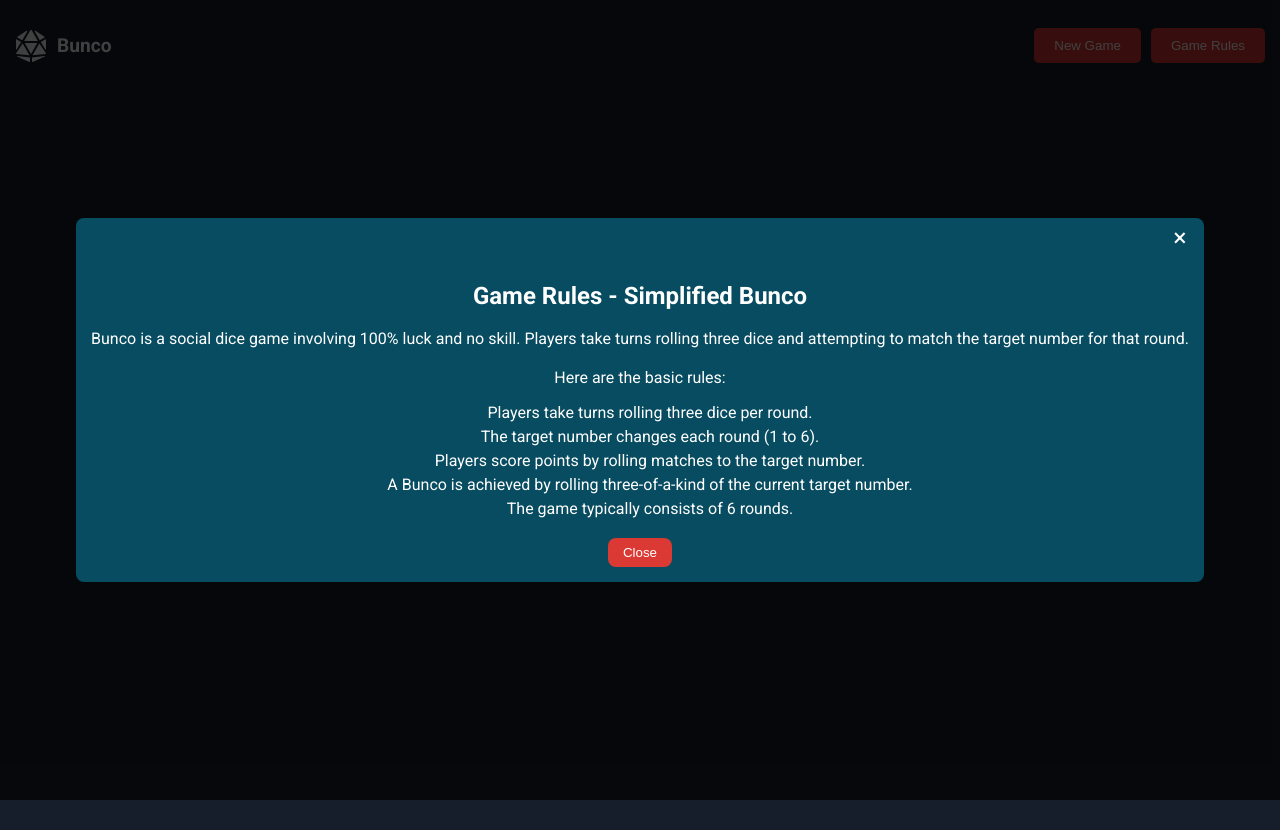
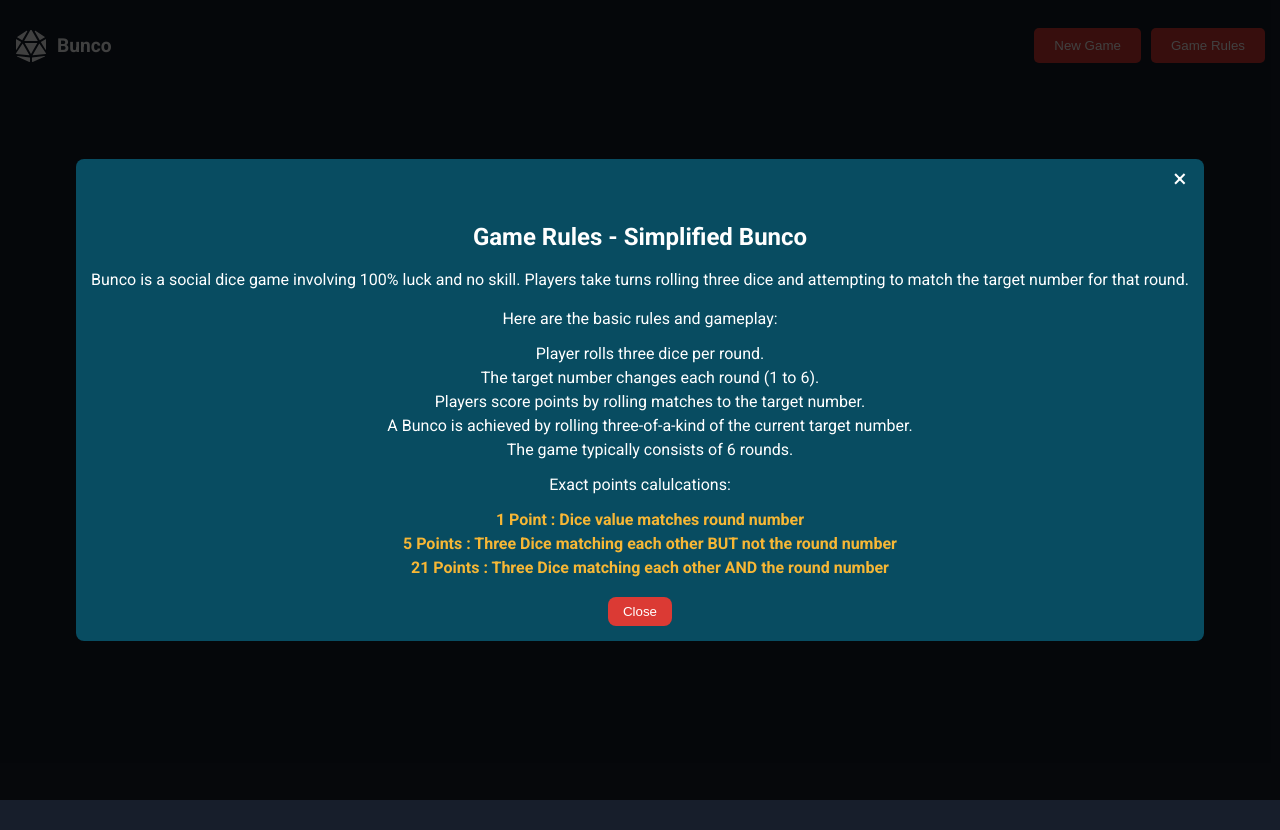
Before and after one commit to OmarFourati/DIP392-Simplified-Bunco, a React (Create React App) app in the folder my-bunco-game/: page / in a window 1280 px wide. Both pictures are taken after a click on the button "Game Rules". Built offline with nearby package versions, Linux system fonts and the light colour scheme.

Commit message:
adjust game info modal

```diff
--- a/my-bunco-game/src/components/Modals/GameRulesModal.css
+++ b/my-bunco-game/src/components/Modals/GameRulesModal.css
@@ -1,3 +1,7 @@
+.rule li.highlighted {
+  font-weight: bold;
+  color: #f7b735; /* Blue color */
+}
 .modal-overlay {
   position: fixed;
   top: 0;
--- a/my-bunco-game/src/components/Modals/GameRulesModal.js
+++ b/my-bunco-game/src/components/Modals/GameRulesModal.js
@@ -19,9 +19,9 @@ const GameRulesModal = ({ isOpen, onClose }) => {
           </p>
         </div>
         <div className="rule">
-          <p>Here are the basic rules:</p>
+          <p>Here are the basic rules and gameplay:</p>
           <ul>
-            <li>Players take turns rolling three dice per round.</li>
+            <li>Player rolls three dice per round.</li>
             <li>The target number changes each round (1 to 6).</li>
             <li>
               Players score points by rolling matches to the target number.
@@ -31,6 +31,18 @@ const GameRulesModal = ({ isOpen, onClose }) => {
               target number.
             </li>
             <li>The game typically consists of 6 rounds.</li>
+          </ul>
+          <p>Exact points calulcations: </p>
+          <ul>
+            <li className="highlighted">
+              1 Point : Dice value matches round number
+            </li>
+            <li className="highlighted">
+              5 Points : Three Dice matching each other BUT not the round number
+            </li>
+            <li className="highlighted">
+              21 Points : Three Dice matching each other AND the round number
+            </li>
           </ul>
         </div>
         <button className="close-button" onClick={onClose}>
```
